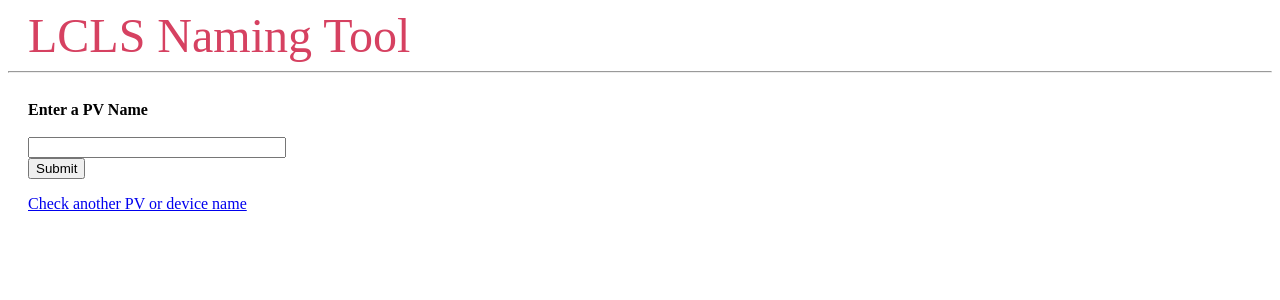
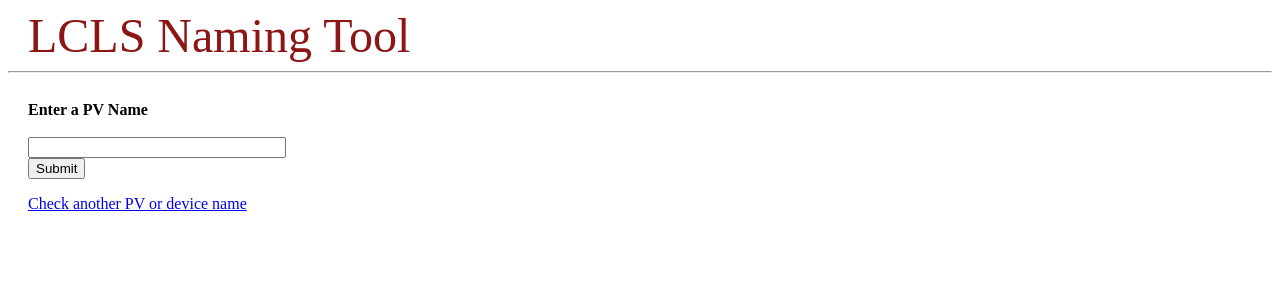
Before and after one commit to pcdshub/lcls_naming_tool, a Flask app: template lcls_naming_tool/web/templates/index.html in a window 1280 px wide. Shown: the top 300 px of the page. Run offline with Flask 3, Linux system fonts and the light colour scheme; the template is opened without the code that fills it, so the values that code supplies are empty.

Commit message:
Updated web app title color to SLAC red.

```diff
--- a/lcls_naming_tool/web/templates/base.html
+++ b/lcls_naming_tool/web/templates/base.html
@@ -10,7 +10,7 @@
             background-color: #f3f3f3
         }
         nav a {
-            color: #d64161;
+            color: #8c1515;
             font-size: 3em;
             margin-left: 20px;
             text-align: left;
```
